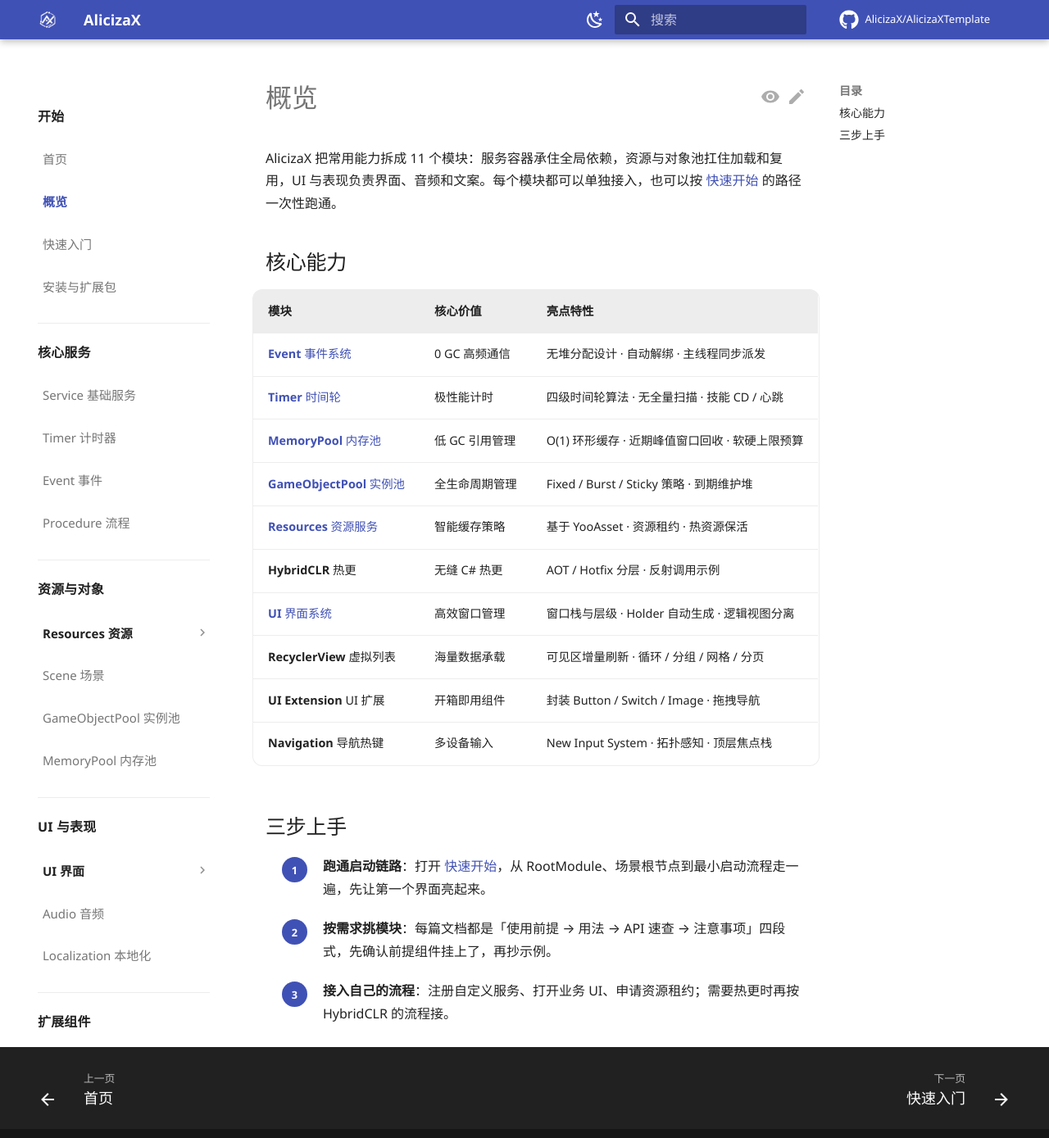
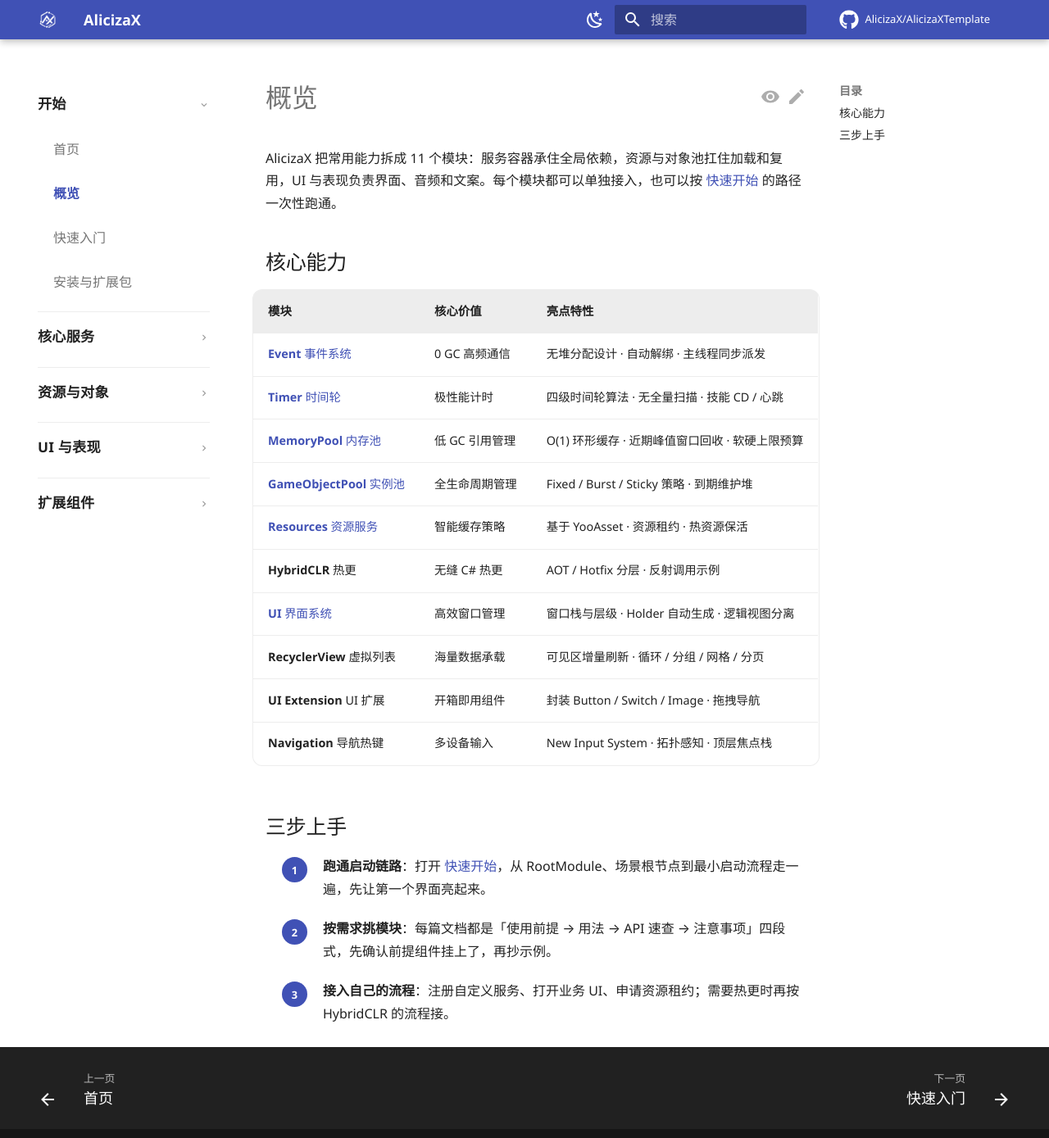
Before and after one commit to b4lie/AlicizaXWiki, an MkDocs documentation site: the page built from docs/overview.md, in a window 1280 px wide and 1400 px high. Shown: the top 1389 px of the window at 82% size. Built offline with MkDocs 1.6.1 and Material for MkDocs 9.7.7, drawn with Linux system fonts in a browser that asks for light colours; comment, search, counter and statistics services are not loaded.

Commit message:
style(nav): 改为折叠式分组导航，排版对齐参考站
- 去掉 navigation.sections，分组默认收起、仅展开当前分支

- 分组标题 0.86rem 加粗 + 分隔线，条目 0.8rem、缩进、行距放宽

- 折叠箭头细化，深色底进一步压暗

```diff
--- a/docs/assets/extra.css
+++ b/docs/assets/extra.css
@@ -245,7 +245,7 @@
 .md-nav--primary .md-nav__link {
   padding: 0.5rem 0;
   color: var(--md-default-fg-color--light);
-  font-size: 0.75rem;
+  font-size: 0.8rem;
   line-height: 1.5;
   transition: color 0.15s ease;
 }
@@ -254,37 +254,38 @@
   color: var(--md-default-fg-color);
 }
 
-/* 一级分组：上方分隔线 + 加粗标题 */
-.md-nav--primary > .md-nav__list > .md-nav__item--section > .md-nav__link {
-  margin-top: 1.15rem;
-  padding-top: 1.15rem;
+/* 一级分组：可折叠标题，上方分隔线 + 加粗 */
+.md-nav--primary > .md-nav__list > .md-nav__item--nested > .md-nav__link {
+  margin-top: 0.7rem;
+  padding-top: 0.85rem;
   border-top: 1px solid var(--md-default-fg-color--lightest);
   color: var(--md-default-fg-color);
-  font-size: 0.8rem;
+  font-size: 0.86rem;
   font-weight: 700;
   letter-spacing: 0.01em;
 }
 
-.md-nav--primary > .md-nav__list > .md-nav__item--section:first-child > .md-nav__link {
+.md-nav--primary > .md-nav__list > .md-nav__item--nested:first-child > .md-nav__link {
   margin-top: 0;
   padding-top: 0;
   border-top: none;
 }
 
-/* 分组内条目缩进 */
-.md-nav--primary > .md-nav__list > .md-nav__item--section > .md-nav > .md-nav__list {
-  padding-left: 0.9rem;
+/* 展开后的分组条目缩进 */
+.md-nav--primary > .md-nav__list > .md-nav__item--nested > .md-nav > .md-nav__list {
+  padding-left: 0.95rem;
 }
 
 /* 二级分组（基础控件 / 输入与导航 / 虚拟列表） */
 .md-nav--primary .md-nav[data-md-level="1"] > .md-nav__list > .md-nav__item--nested > .md-nav__link {
-  margin-top: 0.55rem;
+  margin-top: 0.5rem;
   color: var(--md-default-fg-color);
+  font-size: 0.82rem;
   font-weight: 600;
 }
 
 .md-nav--primary .md-nav[data-md-level="1"] > .md-nav__list > .md-nav__item--nested > .md-nav > .md-nav__list {
-  padding-left: 0.9rem;
+  padding-left: 0.95rem;
 }
 
 /* 当前页高亮 */
@@ -294,14 +295,21 @@
   font-weight: 600;
 }
 
-/* 展开箭头弱化 */
+/* 展开箭头：细一点，展开时旋转 90° */
 .md-nav--primary .md-nav__icon {
-  opacity: 0.5;
+  width: 0.7rem;
+  height: 0.7rem;
+  opacity: 0.45;
+  transition: transform 0.2s ease, opacity 0.2s ease;
+}
+
+.md-nav--primary .md-nav__item--nested > .md-nav__link:hover .md-nav__icon {
+  opacity: 0.9;
 }
 
 /* 侧边栏整体留白 */
 .md-sidebar--primary .md-sidebar__inner {
-  padding-top: 0.5rem;
+  padding-top: 0.6rem;
 }
 
 
--- a/mkdocs.yml
+++ b/mkdocs.yml
@@ -39,7 +39,6 @@ theme:
     - navigation.instant
     - navigation.instant.progress
     - navigation.tracking
-    - navigation.sections
     - navigation.top
     - navigation.footer
     - search.suggest
```
